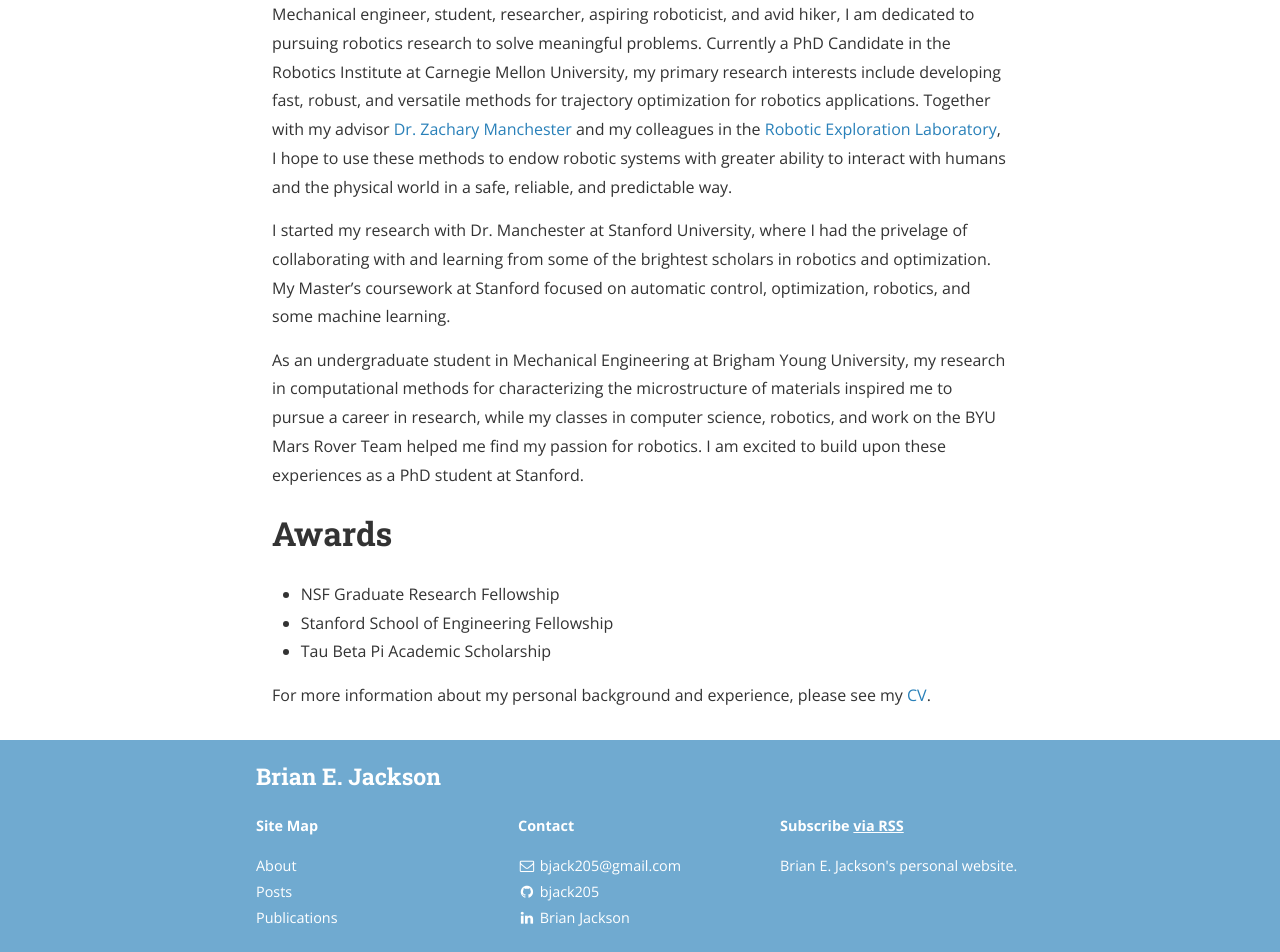
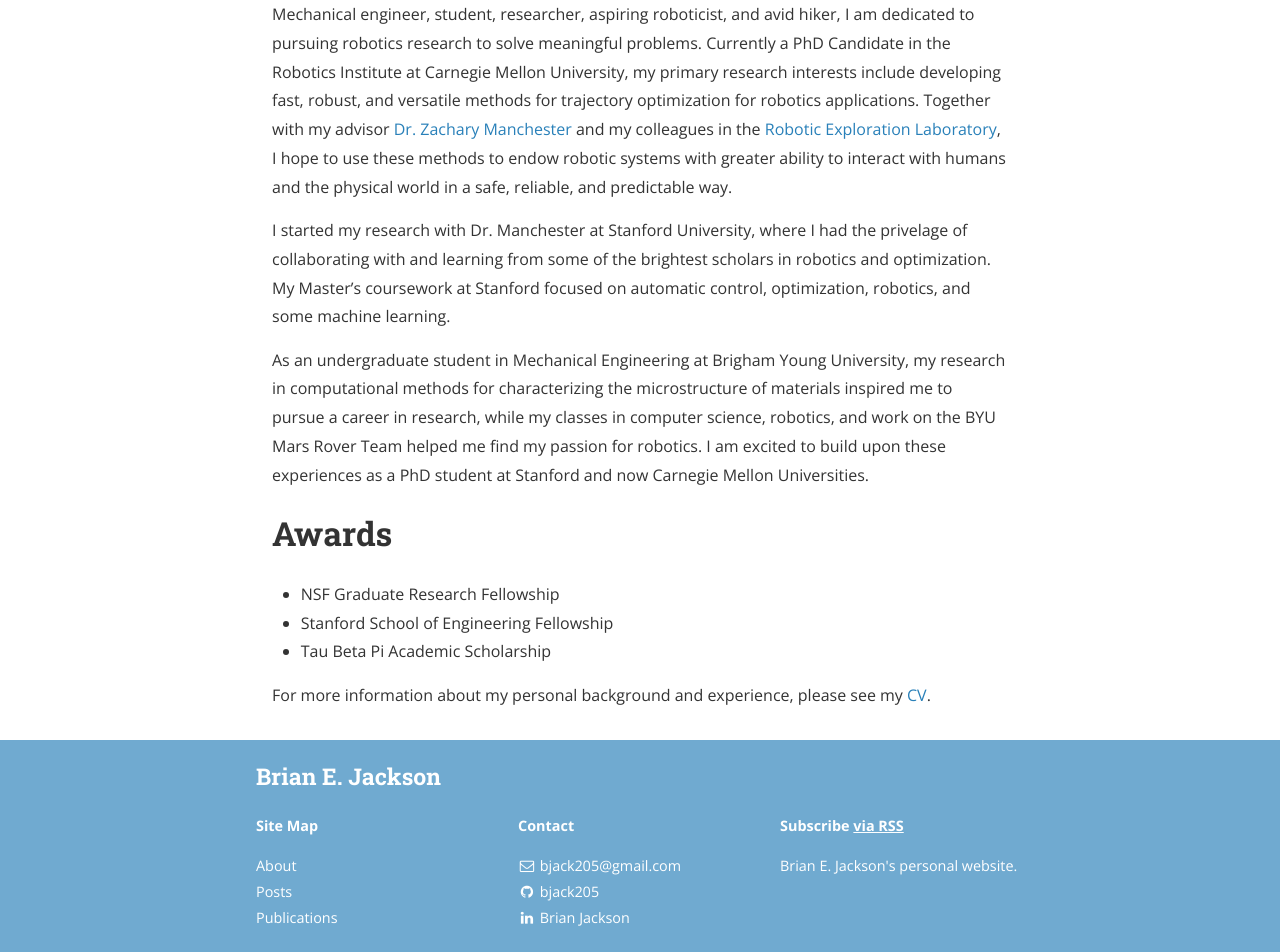
Before and after one commit to bjack205/bjack205.github.io, a Jekyll site: the page built from about.md, in a window 1280 px wide. Shown: the part 477-1429 px from the top of the page. Built offline with Jekyll 4.4.1, drawn with Linux system fonts in a browser that asks for light colours; nearby versions of some CDN libraries; grey boxes are pictures that could not be loaded.

Commit message:
Update school

```diff
--- a/_config.yml
+++ b/_config.yml
@@ -14,7 +14,7 @@ exclude:
 
 # Site settings
 title: Brian E. Jackson
-subtitle: "PhD Student at Stanford University. Engineer. Roboticist."
+subtitle: "PhD Student at Carnegie Mellon. Engineer. Roboticist."
 email: bjack205@gmail.com
 name: Brian E. Jackson
 description: >
--- a/about.md
+++ b/about.md
@@ -10,7 +10,7 @@ Mechanical engineer, student, researcher, aspiring roboticist, and avid hiker, I
 
 I started my research with Dr. Manchester at Stanford University, where I had the privelage of collaborating with and learning from  some of the brightest scholars in robotics and optimization. My Master's coursework at Stanford focused on automatic control, optimization, robotics, and some machine learning.
 
-As an undergraduate student in Mechanical Engineering at Brigham Young University, my research in computational methods for characterizing the microstructure of materials inspired me to pursue a career in research, while my classes in computer science, robotics, and work on the BYU Mars Rover Team helped me find my passion for robotics. I am excited to build upon these experiences as a PhD student at Stanford.
+As an undergraduate student in Mechanical Engineering at Brigham Young University, my research in computational methods for characterizing the microstructure of materials inspired me to pursue a career in research, while my classes in computer science, robotics, and work on the BYU Mars Rover Team helped me find my passion for robotics. I am excited to build upon these experiences as a PhD student at Stanford and now Carnegie Mellon Universities.
 
 # Awards
 * NSF Graduate Research Fellowship
```
